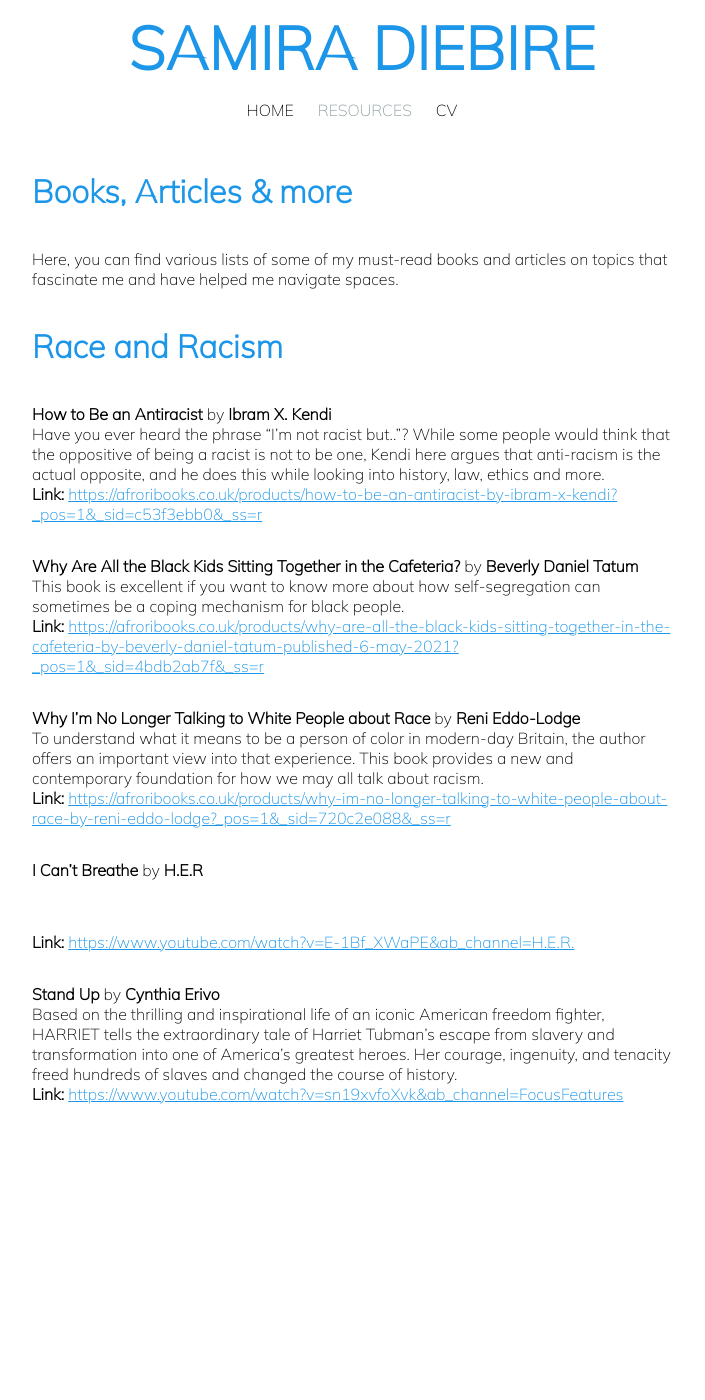
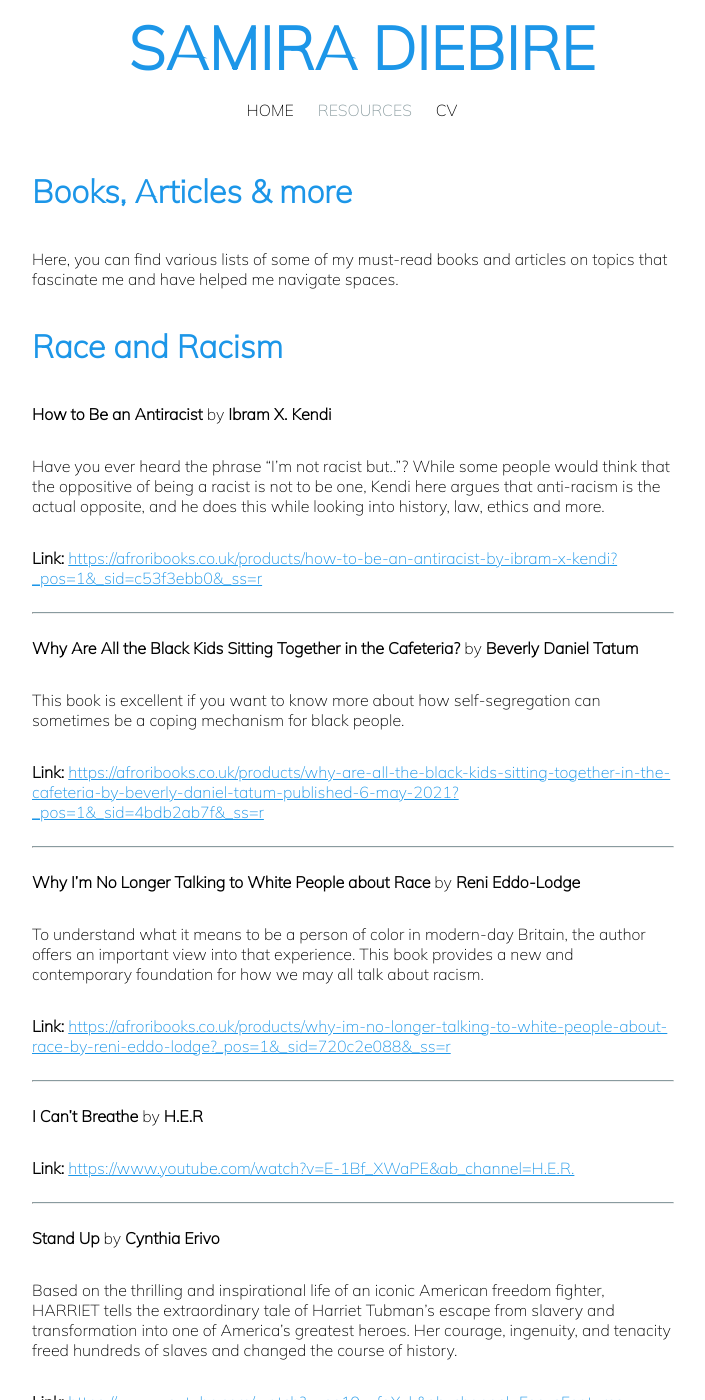
Before and after one commit to samiradiebire/samiradiebire.github.io, a Jekyll site: the page built from resources.md, in a window 1280 px wide and 1400 px high. Shown: the whole window, without its empty margins (288-993 px from the left). Built offline with Jekyll 4.4.1, drawn with Linux system fonts in a browser that asks for light colours.

Commit message:
updated resources styling

```diff
--- a/_sass/content.scss
+++ b/_sass/content.scss
@@ -19,3 +19,8 @@ figure {
     border-radius: 50%;
     width: 300px;
 }
+
+hr {
+    border-top: 1px solid $grey;
+    width: 100%
+}
--- a/resources.md
+++ b/resources.md
@@ -9,12 +9,15 @@ Here, you can find various lists of some of my must-read books and articles on t
 
 # Race and Racism
 
-{% for books in site.data.race_and_racism %}
-**{{books.title}}** by **{{books.author}}**
-<br>
-{{books.description}}
-<br>
-**Link:** <{{books.link}}>
+{% for book in site.data.race_and_racism %}
+**{{book.title}}** by **{{book.author}}**
+{% if book.description != nil %}
+{{book.description}}
+{% endif %}
+**Link:** <{{book.link}}>
+{% if forloop.last == false %}
+<hr>
+{% endif %}
 {% endfor %}
 
 <!---How to Be an Antiracist by Ibram X. Kendi. Have you ever heard the phrase "I'm not racist but.."? While some people would think that the oppositive of being a racist is not to be one, Kendi here argues that anti-racism is the actual opposite, and he does this while looking into history, law, ethics and more.
```
